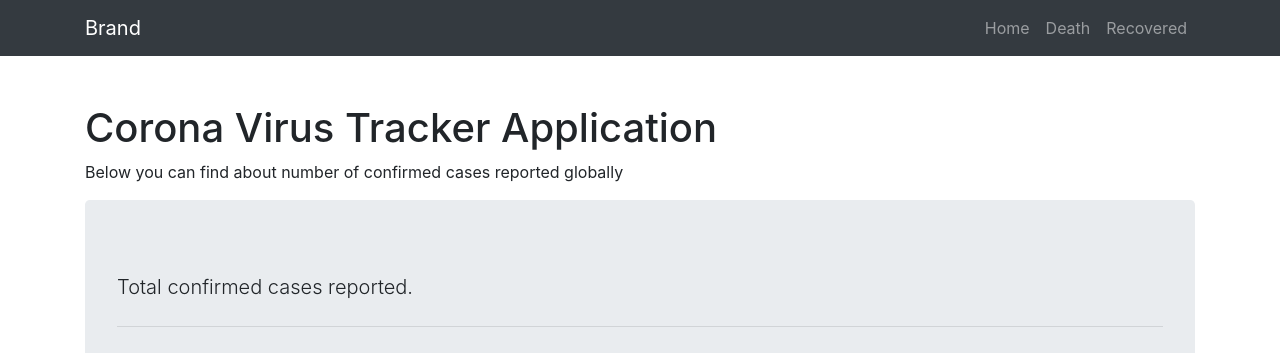
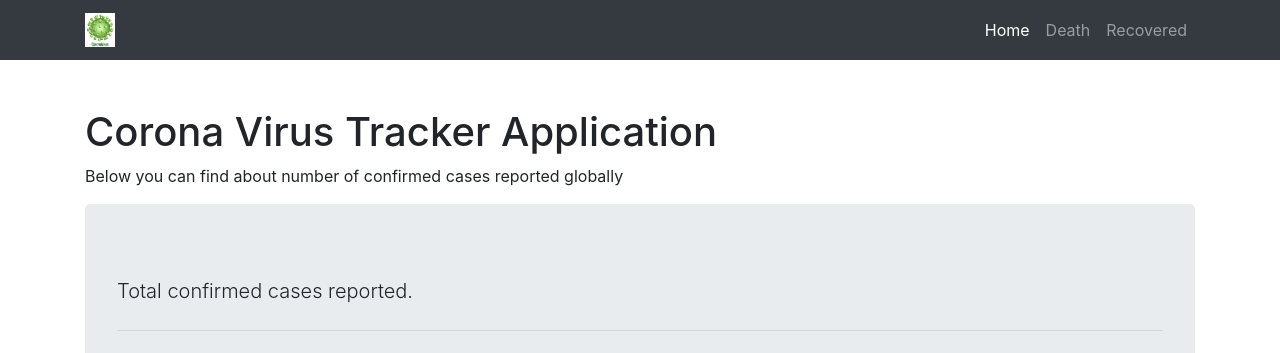
Before and after one commit to abduyevelvin/spring-corona-virus-tracker-app, a Spring app: page /home in a window 1280 px wide. Shown: the top 353 px of the page. Run offline with Thymeleaf, Linux system fonts and the light colour scheme; the template is opened without the code that fills it, so the values that code supplies are empty; some libraries are stand-ins or nearby versions.

Commit message:
all changes done

```diff
--- a/src/main/resources/static/css/main.css
+++ b/src/main/resources/static/css/main.css
@@ -1,16 +1,4 @@
-.navbar-nav li > a {
-	text-transform: capitalize;
-	color: #333;
-	transition: background-color 0.2s, color 0.2s;
-
-	&:hover,
-	&:focus {
-		background-color: #333;
-		color: #fff;
-	}
+.logo {
+    width: 30px;
+    height: auto;
 }
-
-.navbar-nav li.active > a {
-	background-color: #333;
-	color: #fff;
-}
--- a/src/main/resources/static/js/main.js
+++ b/src/main/resources/static/js/main.js
@@ -1,3 +1,10 @@
 $(document).ready(function() {
   $('#example').DataTable();
 });
+
+$(document).ready(function() {
+    $.each($('#navbar').find('li'), function() {
+        $(this).toggleClass('active',
+            window.location.pathname.indexOf($(this).find('a').attr('href')) > -1);
+    });
+});
--- a/src/main/resources/templates/fragments/header.html
+++ b/src/main/resources/templates/fragments/header.html
@@ -1,12 +1,12 @@
 <header th:fragment="header" xmlns:th="http://www.w3.org/1999/xhtml">
     <nav class="navbar navbar-expand-lg navbar-dark ftco_navbar bg-dark ftco-navbar-light site-navbar-target sleep" id="ftco-navbar">
         <div class="container">
-            <a class="navbar-brand" href="#">Brand</a>
+            <a class="navbar-brand" th:href="@{home}"><img th:src="@{images/corona.png}" class="logo" alt=""></a>
             <button class="navbar-toggler js-fh5co-nav-toggle fh5co-nav-toggle" type="button" data-toggle="collapse" data-target="#ftco-nav" aria-controls="ftco-nav" aria-expanded="false" aria-label="Toggle navigation">
                 <span class="oi oi-menu"></span> Menu
             </button>
             <div class="collapse navbar-collapse" id="ftco-nav">
-                <ul class="navbar-nav nav ml-auto">
+                <ul class="navbar-nav nav ml-auto" id="navbar">
                     <li class="nav-item"><a th:href="@{home}" class="nav-link"><span>Home</span></a></li>
                     <li class="nav-item"><a th:href="@{death}" class="nav-link"><span>Death</span></a></li>
                     <li class="nav-item"><a th:href="@{recovered}" class="nav-link"><span>Recovered</span></a></li>
```
Also changed, not shown: src/main/resources/static/images/corona.png (added).
